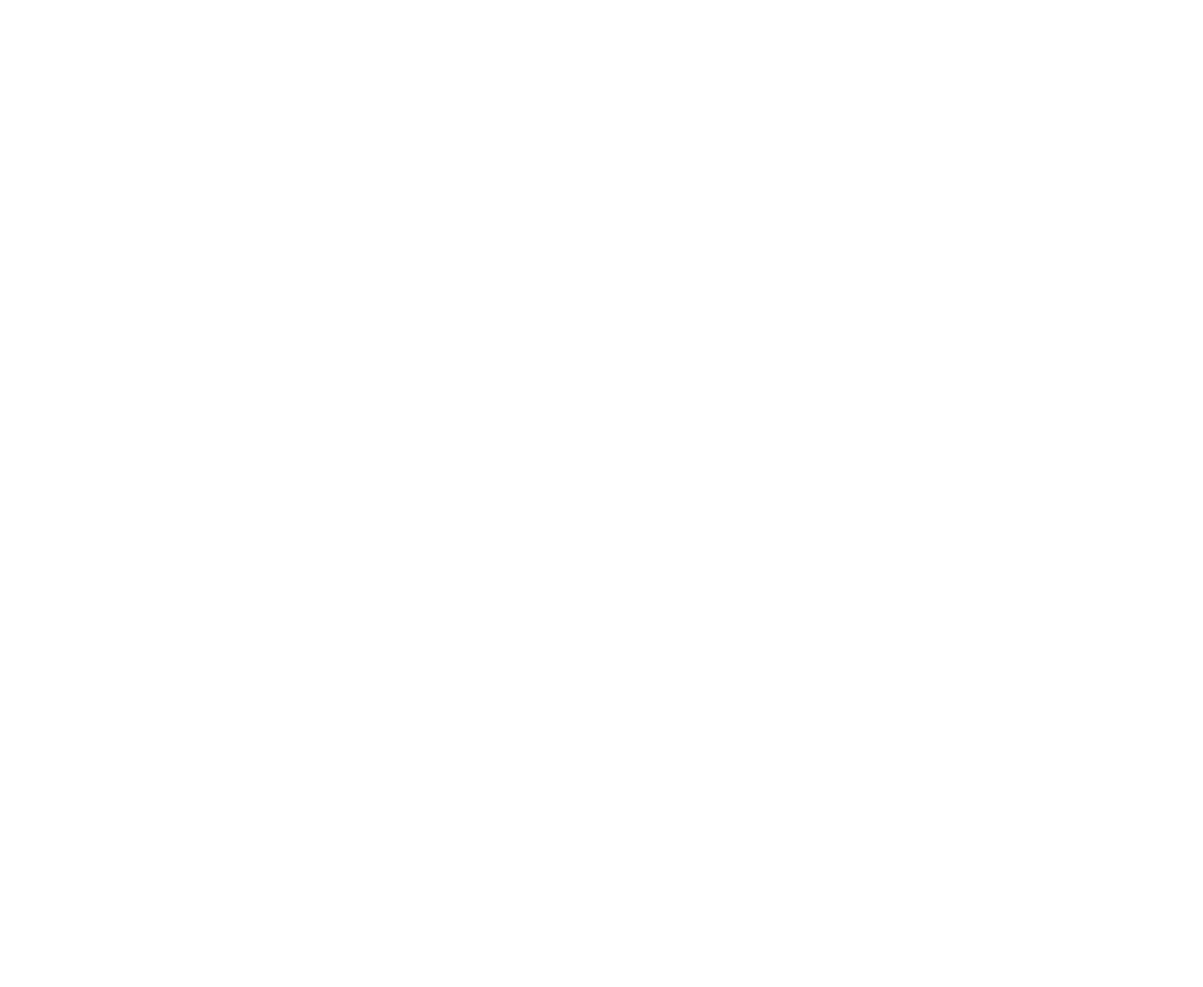
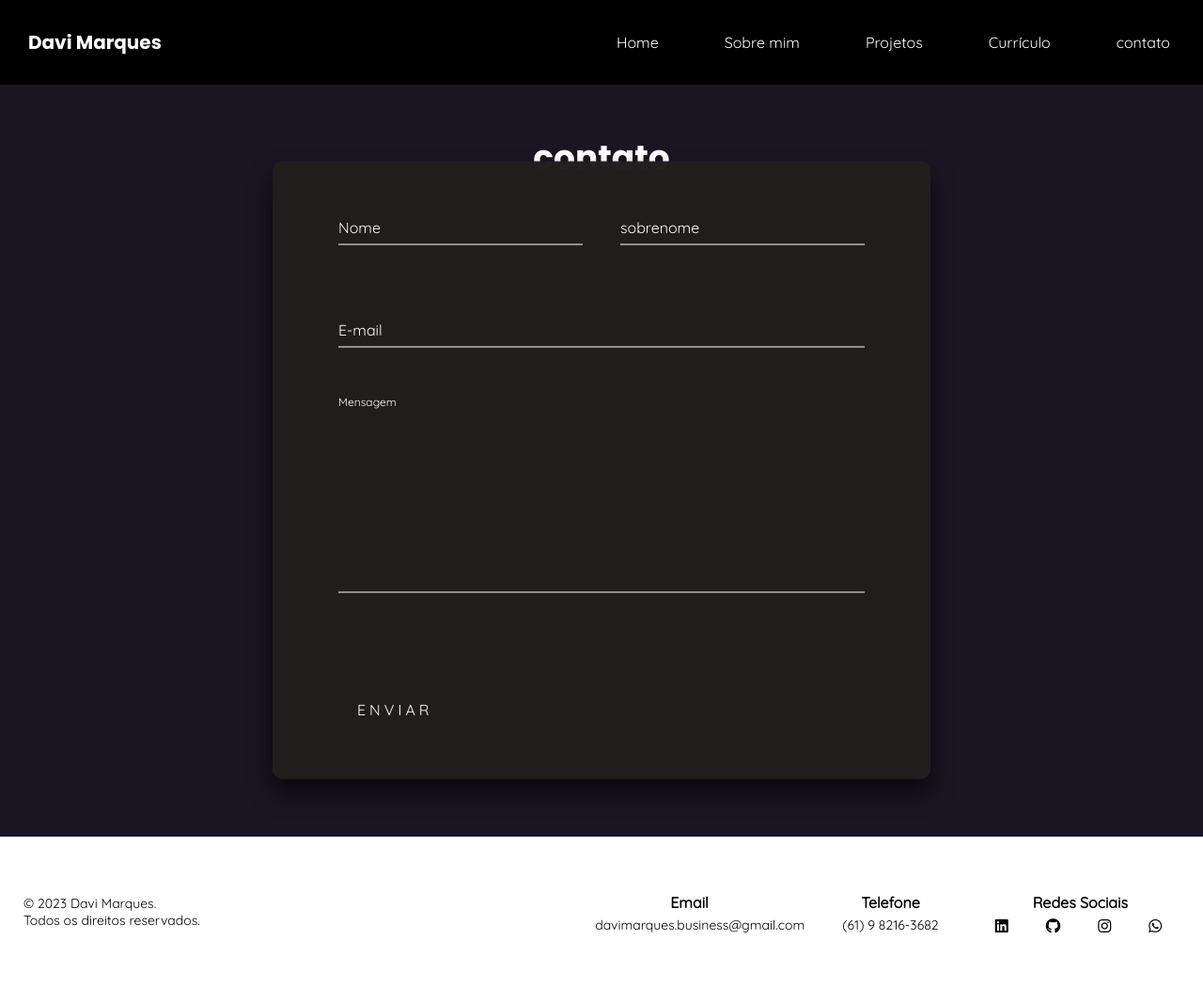
Before and after one commit to devvmarks/meu-portifolio, a plain HTML site: page contato.html in a window 1280 px wide. Shown: the whole page at 94% size. Before the commit the page ends 800 px from the top, so only its background shows below. Drawn offline with Linux system fonts and the light colour scheme.

Commit message:
adicionando a seÇão 'contato'

```diff
--- a/contato.html
+++ b/contato.html
@@ -0,0 +1,135 @@
+<!DOCTYPE html>
+<html lang="en">
+
+<head>
+    <meta charset="UTF-8">
+    <meta http-equiv="X-UA-Compatible" content="IE=edge">
+    <meta name="viewport" content="width=device-width, initial-scale=1.0">
+
+    <link rel="stylesheet" href="./src/css/reset.css">
+    <link rel="stylesheet" href="./src/css/variables.css">
+    <link rel="stylesheet" href="./src/css/font-awesome.min.css">
+    <link rel="stylesheet" href="./src/css/contato.css">
+    <link rel="stylesheet" href="./src/css/footer.css">
+
+    <link rel="preconnect" href="https://fonts.googleapis.com">
+    <link rel="preconnect" href="https://fonts.gstatic.com" crossorigin>
+    <link href="https://fonts.googleapis.com/css2?family=Poppins:wght@700&family=Quicksand:wght@400&display=swap"
+        rel="stylesheet">
+
+    <title>Contato</title>
+</head>
+
+<body>
+    <header class="header">
+        <div class="header-container">
+
+            <a href="./sobre-mim.html" class="logo">Davi Marques</a>
+
+            <nav>
+                <ul class="menu">
+                    <li> <a href="./index.html">Home</a></li>
+                    <li> <a href="./sobre-mim.html">Sobre mim</a></li>
+                    <li> <a href="./projetos.html">Projetos</a></li>
+                    <li> <a href="./curriculo.html">Currículo</a></li>
+                    <li> <a href="./contato.html">contato</a></li>
+                </ul>
+            </nav>
+        </div>
+    </header>
+
+    <main>
+        <section class="contato">
+            <div class="container">
+                <div>
+                    <h1>contato</h1>
+                </div>
+
+                <div class="login-box">
+                    <form action="https://api.staticforms.xyz/submit" method="post">
+                        <div class="name-lastname">
+                            <div class="user-box name">
+                                <input type="text" name="name" id="name" autocomplete="off" required>
+                                <label for="name">Nome</label>
+                            </div>
+
+                            <div class="user-box lastname">
+                                <input type="text" name="sobrenome" id="sobrenome" autocomplete="off" required>
+                                <label for="sobrenome">sobrenome</label>
+                            </div>
+                        </div>
+
+                        <div class="user-box email">
+                            <input type="email" name="email" id="email" autocomplete="off" required>
+                            <label for="email">E-mail</label>
+                        </div>
+
+                        <div class="user-box message">
+                            <textarea name="message" id="message" cols="30" rows="10"></textarea>
+                            <label for="message">Mensagem</label>
+                        </div>
+
+                        <div class="btn">
+                            <a href="#">
+                                Enviar
+                                <span></span>
+                            </a>
+                        </div>
+
+                        <input type="hidden" name="accessKey" value="36a5d334-71e2-4a1d-8315-760ef3918ebc">
+                        <input type="hidden" name="redirectTo" value="http://127.0.0.1:5500/contato.html#">
+                    </form>
+                </div>
+            </div>
+        </section>
+    </main>
+
+    <footer class="footer">
+
+        <div class="copyright">
+            <p>© 2023 Davi Marques. <br> Todos os direitos reservados.</p>
+        </div>
+
+        <div class="contact">
+
+            <div class="item email">
+                <h2>Email</h2>
+
+                <p>davimarques.business@gmail.com</p>
+            </div>
+
+            <div class="item number">
+                <h2>Telefone</h2>
+
+                <p>(61) 9 8216-3682</p>
+            </div>
+
+
+            <div class="item socials">
+                <h2>Redes Sociais</h2>
+
+                <ul class="socials-content">
+                    <li class="item">
+                        <a href="https://www.linkedin.com/in/davi-marques-93055226a/" target="_blank"> <i
+                                class="fab fa-linkedin"></i></a>
+                    </li>
+
+                    <li class="item">
+                        <a href="https://github.com/devvmarks" target="_blank"> <i class="fab fa-github"></i></a>
+                    </li>
+
+                    <li class="item">
+                        <a href="https://www.instagram.com/_.m4rks/" target="_blank"> <i
+                                class="fab fa-instagram"></i></a>
+                    </li>
+
+                    <li class="item">
+                        <a href="https://wa.me/5561982163682" target="_blank"> <i class="fab fa-whatsapp"></i></a>
+                    </li>
+                </ul>
+            </div>
+        </div>
+    </footer>
+</body>
+
+</html>
--- /dev/null
+++ b/src/css/contato.css
@@ -0,0 +1,206 @@
+body {
+    font-family: 'Quicksand', sans-serif;
+}
+
+.header .header-container {
+    display: flex;
+    align-items: center;
+    justify-content: space-between;
+    background-color: var(--header-background-color);
+}
+
+.header .header-container .logo {
+    display: flex;
+    justify-content: center;
+    align-items: center;
+    padding: 30px;
+    font-size: 20px;
+    font-family: var(--title-font);
+    color: #ffffff;
+}
+
+.header .header-container .menu {
+    display: flex;
+
+}
+
+.header .header-container .menu li a {
+    padding: 10px 35px;
+    font-size: 16px;
+    color: var(--header-color);
+}
+
+.header .header-container .menu li a:hover {
+    color: #53FFAB;
+    border-radius: 15px;
+}
+
+.contato {
+    min-height: 100vh;
+    background: var(--background-color);
+    color: #ffffff;
+    display: flex;
+    align-items: flex-start;
+    justify-content: center;
+}
+
+.contato .container h1 {
+    display: flex;
+    justify-content: center;
+    font-family: var(--title-font);
+    font-size: 36px;
+    margin: 50px 0 0 0;
+}
+
+.login-box {
+    position: absolute;
+    top: 50%;
+    left: 50%;
+    width: 700px;
+    margin-top: 100px;
+    padding: 50px 70px;
+    transform: translate(-50%, -50%);
+    background: rgba(34, 30, 30, 0.987);
+    box-shadow: 0 15px 25px rgba(0, 0, 0, .6);
+    border-radius: 10px;
+}
+
+.login-box .name-lastname {
+    display: flex;
+    flex-direction: row;
+    width: 100%;
+    margin-bottom: 30px;
+}
+
+.login-box .user-box {
+    position: relative;
+}
+
+.login-box .name-lastname .user-box.name {
+    width: 260px;
+    margin-right: 40px;
+
+}
+
+.login-box .name-lastname .user-box.lastname {
+    width: 260px;
+    margin-bottom: 10px;
+}
+
+.login-box .user-box.email {
+    margin-bottom: 30px;
+}
+
+.login-box .user-box.message {
+    margin-bottom: 30px;
+}
+
+.login-box .user-box textarea {
+    width: 100%;
+    padding: 10px 0;
+    font-size: 16px;
+    color: #fff;
+    margin-bottom: 30px;
+    border: none;
+    border-bottom: 1px solid #fff;
+    outline: none;
+    background: transparent;
+    transition: 1s ease-in-out;
+    resize: none;
+}
+
+.login-box .user-box textarea:focus {
+    border-bottom: 1.5px solid #53FFAB;
+}
+
+.login-box .user-box input {
+    width: 100%;
+    padding: 10px 0;
+    font-size: 16px;
+    color: #fff;
+    margin-bottom: 30px;
+    border: none;
+    border-bottom: 1px solid #fff;
+    outline: none;
+    background: transparent;
+    transition: 1s ease-in-out;
+}
+
+.login-box .user-box input:focus {
+    border-bottom: 1.5px solid #53FFAB;
+}
+
+.login-box .user-box label {
+    position: absolute;
+    top: 0;
+    left: 0;
+    padding: 10px 0;
+    font-size: 16px;
+    color: #fff;
+    pointer-events: none;
+    transition: .5s;
+}
+
+.login-box .user-box input:focus~label,
+.login-box .user-box input:valid~label {
+    top: -20px;
+    left: 0;
+    color: #bdb8b8;
+    font-size: 12px;
+}
+
+.login-box .user-box textarea:focus~label,
+.login-box .user-box textarea:valid~label {
+    top: -20px;
+    left: 0;
+    color: #ffffff;
+    font-size: 12px;
+}
+
+.login-box form .btn a {
+    position: relative;
+    display: inline-block;
+    padding: 10px 20px;
+    color: #ffffff;
+    font-size: 16px;
+    text-transform: uppercase;
+    overflow: hidden;
+    transition: .5s;
+    margin-top: 40px;
+    letter-spacing: 4px
+}
+
+.login-box a:hover {
+    background: #191522;
+    color: #fff;
+    border-radius: 5px;
+    box-shadow: 0 0 5px #53FFAB,
+        0 0 25px #53FFAB,
+        0 0 50px #53FFAB,
+        0 0 100px #53FFAB;
+}
+
+.login-box a span {
+    position: absolute;
+    display: block;
+}
+
+@keyframes btn-anim1 {
+    0% {
+        left: -100%;
+    }
+
+    50%,
+    100% {
+        left: 100%;
+    }
+}
+
+.login-box a span:nth-child(1) {
+    bottom: 2px;
+    left: -100%;
+    width: 100%;
+    height: 2px;
+    background: linear-gradient(90deg, transparent, #53FFAB);
+    animation: btn-anim1 2.5s linear infinite;
+}
--- a/src/css/projetos.css
+++ b/src/css/projetos.css
@@ -14,7 +14,7 @@ body {
     justify-content: center;
     align-items: center;
     padding: 30px;
-    font-size: 24px;
+    font-size: 20px;
     font-family: var(--title-font);
     color: #ffffff;
 }
@@ -26,7 +26,7 @@ body {
 
 .header .header-container .menu li a {
     padding: 10px 35px;
-    font-size: 18px;
+    font-size: 16px;
     color: var(--header-color);
 }
 
@@ -68,6 +68,7 @@ body {
     grid-template-columns: repeat(2, 1fr);
     background-color: white;
     color: black;
+    border-radius: 20px;
 }
 
 .projects .content .card .card-info {
--- a/src/css/sobre-mim.css
+++ b/src/css/sobre-mim.css
@@ -14,7 +14,7 @@ body {
     justify-content: center;
     align-items: center;
     padding: 30px;
-    font-size: 24px;
+    font-size: 20px;
     font-family: var(--title-font);
     color: #ffffff;
 }
@@ -26,7 +26,7 @@ body {
 
 .header .header-container .menu li a {
     padding: 10px 35px;
-    font-size: 18px;
+    font-size: 16px;
     color: var(--header-color);
 }
 
@@ -58,7 +58,7 @@ body {
     padding: 32px 24px;
     margin: 7px;
     transition: box-shadow .3s ease, transform .2s ease;
-    border-radius: 2px;
+    border-radius: 20px;
 
 }
 
--- a/src/css/style.css
+++ b/src/css/style.css
@@ -22,7 +22,7 @@ body {
     justify-content: center;
     align-items: center;
     padding: 30px;
-    font-size: 24px;
+    font-size: 20px;
     font-family: var(--title-font);
     color: #ffffff;
 }
@@ -34,7 +34,7 @@ body {
 
 .header .header-container .menu li a {
     padding: 10px 35px;
-    font-size: 18px;
+    font-size: 16px;
     color: var(--header-color);
 }
 
```
